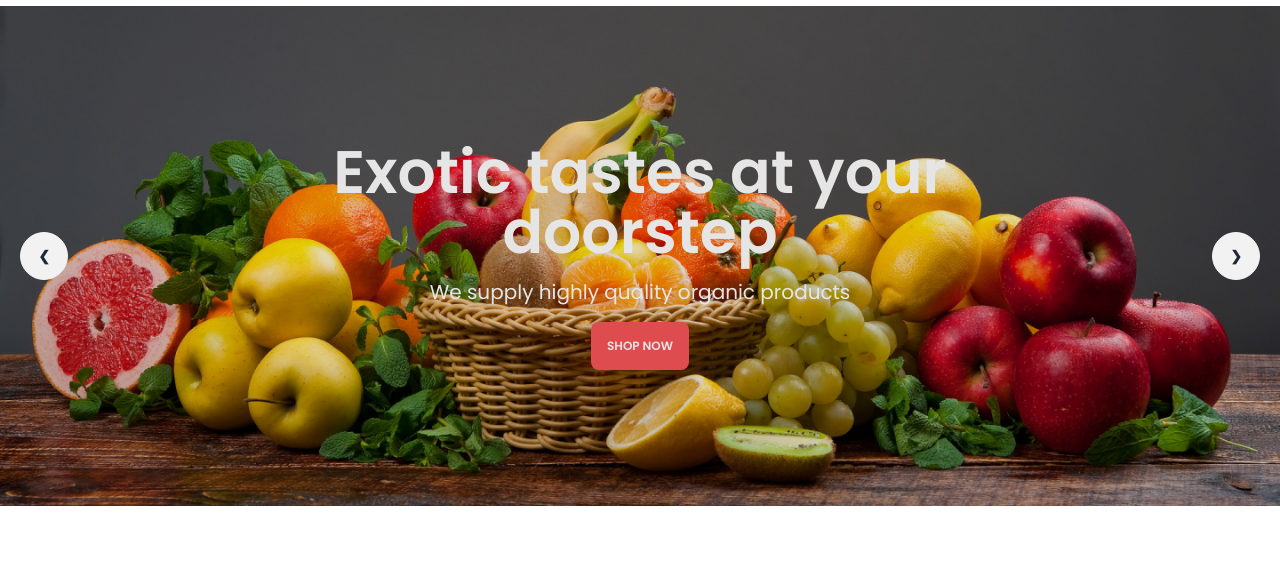
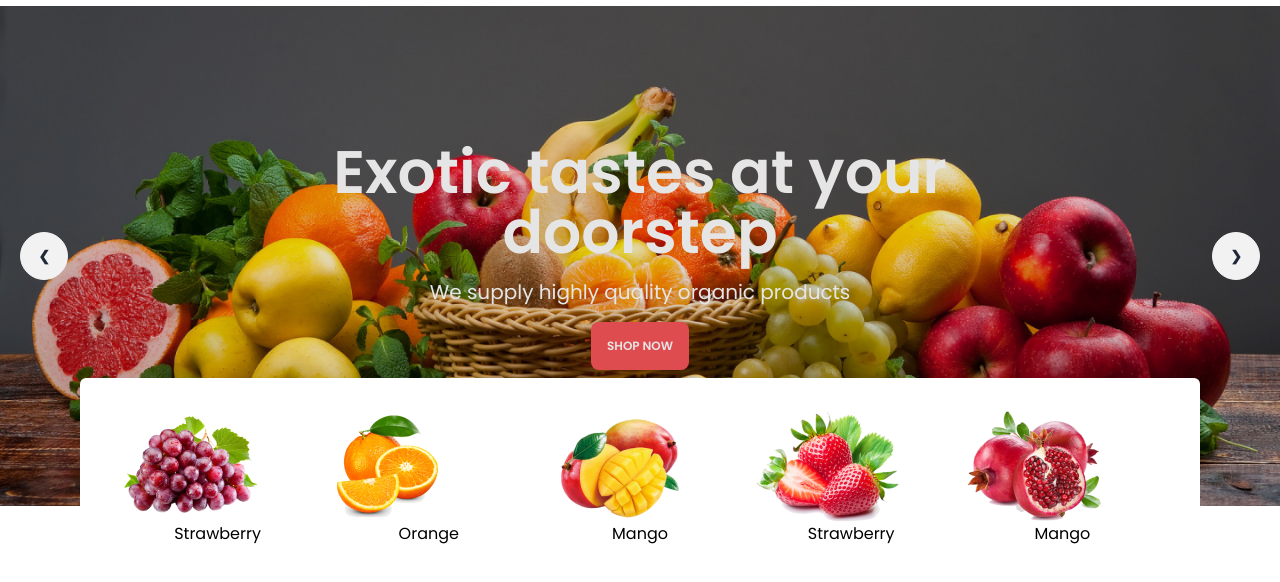
Before and after one commit to Ayman-Jawad/fruity-bunch, a plain HTML site: page index.html in a window 1280 px wide. Shown: the part 110-692 px from the top of the page. Drawn offline with nearby package versions, Linux system fonts and the light colour scheme; grey boxes are pictures that could not be loaded.

Commit message:
relative fruits

```diff
--- a/index.html
+++ b/index.html
@@ -17,7 +17,7 @@
             theme: {
                 extend: {
                     colors: {
-                       button : '#F85559',
+                        button: '#F85559',
                     }
                 }
             }
@@ -73,8 +73,7 @@
         </div>
     </header>
     <main class="container mx-auto">
-
-        <!-- Banner 1 -->
+        <!-- 1st-Banner -->
         <section class="lg:mt-5">
             <div class="carousel w-full">
                 <!-- 1st slide -->
@@ -163,6 +162,31 @@
                 </div>
             </div>
         </section>
+        <!-- fruits -->
+        <section class="px-20 py-4 relative -top-36">
+            <div class="px-10 py-8 grid gap-4 justify-center items-center grid-cols-1 md:grid-cols-2 lg:grid-cols-5 bg-white rounded-md text-black">
+                <div class="text-center">
+                    <img src="./images/fruit1.png" alt="">
+                    <p>Strawberry</p>
+                </div>
+                <div class="text-center">
+                    <img src="./images/fruit2.png" alt="">
+                    <p>Orange</p>
+                </div>
+                <div class="text-center">
+                    <img src="./images/fruit3.png" alt="">
+                    <p>Mango</p>
+                </div>
+                <div class="text-center">
+                    <img src="./images/fruit4.png" alt="">
+                    <p>Strawberry</p>
+                </div>
+                <div class="text-center">
+                    <img src="./images/fruit5.png" alt="">
+                    <p>Mango</p>
+                </div>
+            </div>
+        </section>
     </main>
     <footer>
 
```
